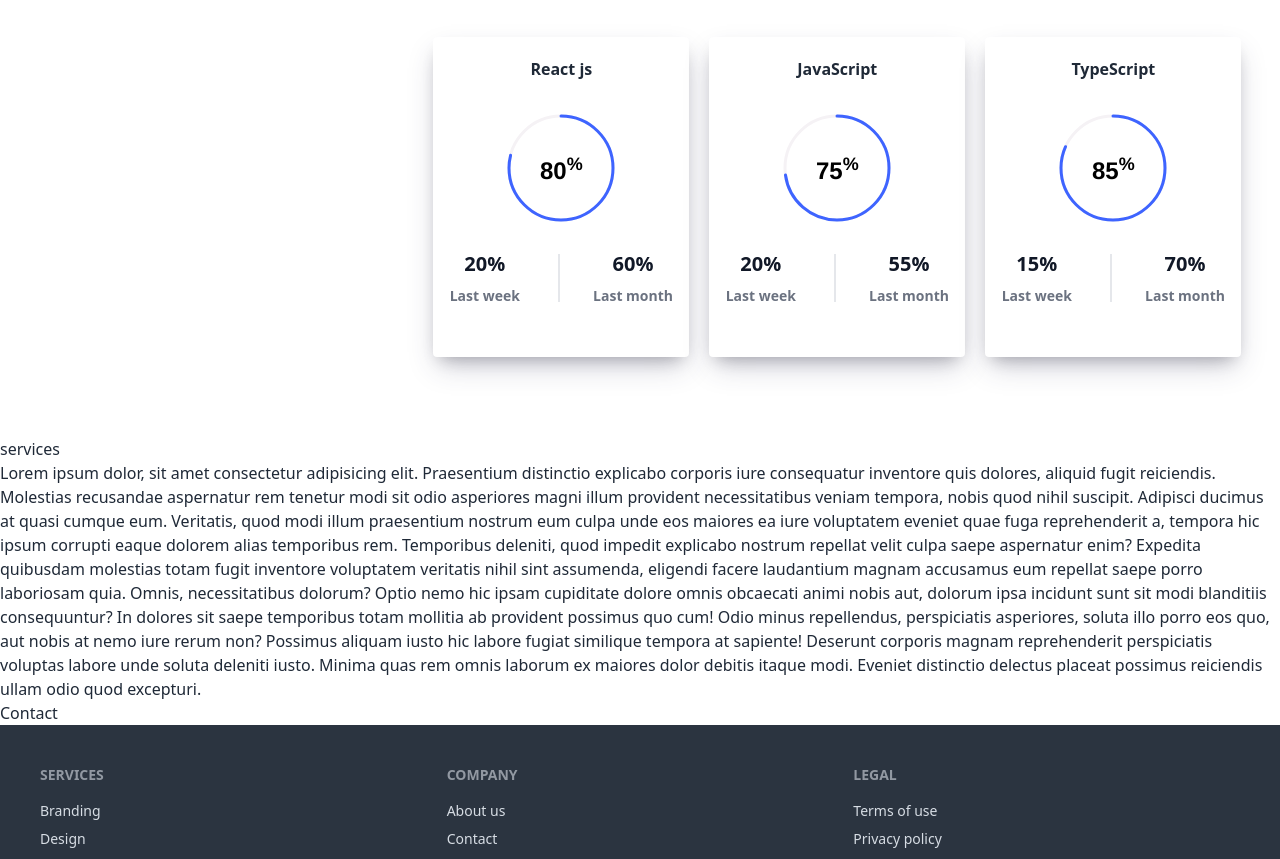
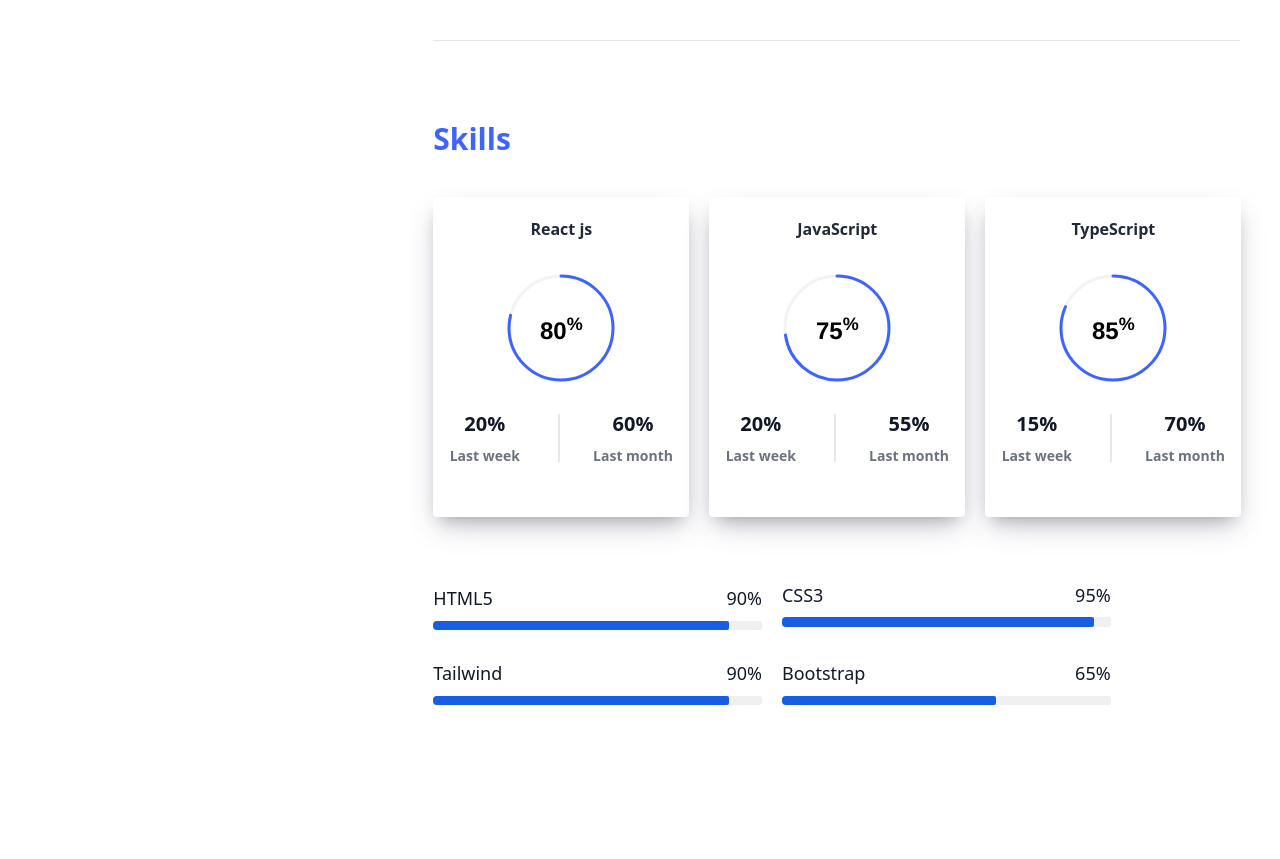
Before and after one commit to Shihabuddin9/portfolio, a React (Vite) app: page / in a window 1280 px wide. Shown: the part 1917-2776 px from the top of the page. Built offline with nearby package versions, Linux system fonts and the light colour scheme; a web font is replaced by a local one.

Commit message:
radial progress bar setup

```diff
--- a/src/component/Pages/About/About.css
+++ b/src/component/Pages/About/About.css
@@ -24,6 +24,11 @@
     transition: transform 0.3s, opacity 0.3s;
     -webkit-transition-timing-function: cubic-bezier(0.75, 0, 0.125, 1);
     transition-timing-function: cubic-bezier(0.75, 0, 0.125, 1);
+    color: white;
+}
+
+.button--nina>span:hover {
+    color: aqua;
 }
 
 .button--nina::before {
--- a/src/component/Pages/MainHome/MainHome.css
+++ b/src/component/Pages/MainHome/MainHome.css
@@ -43,10 +43,21 @@
     .left-arrow {
         left: 9.60rem;
     }
+
+    .text-5xl-custom {
+        font-size: 48px;
+    }
 }
 
 @media only screen and (max-width: 320px) {
     .left-arrow {
-        left: 9.26rem;
+        left: 8.26rem;
     }
 }
+
+@media only screen and (max-width: 340px) {
+
+    .text-5xl-custom {
+        font-size: 40px;
+    }
+}
--- a/src/component/Pages/MainHome/MainHome.jsx
+++ b/src/component/Pages/MainHome/MainHome.jsx
@@ -23,10 +23,10 @@
                 <div className='absolute top-1/3 text-center'>
                     <>
                         <h4 className='font-bold letter-space common-text-color'>HEY! I AM</h4>
-                        <h4 className='font-bold md:text-7xl text-5xl name-letter-space my-3'>Shihab Uddin</h4>
+                        <h4 className='font-bold md:text-7xl text-5xl-custom name-letter-space md:my-3 my-4'>Shihab Uddin</h4>
                         <h5 className='font-bold md:text-2xl text-xl'>I&apos;m a <span className='common-text-color'>Font-end developer</span></h5>
 
-                        <div className="relative">
+                        <div className="relative mt-3">
                             <FaSquareFull className="fas fa-square-full text-7xl rotate-45 text-center inline-block mt-5 square-text-color z-0" />
                             <FaArrowDownLong className="fas fa-arrow-down-long text-xl text-blue-500 absolute top-14 left-arrow transform -translate-x-1/2 animate-move-up-down z-10" />
                         </div>
--- a/src/component/Pages/Navbar/Navbar.jsx
+++ b/src/component/Pages/Navbar/Navbar.jsx
@@ -29,7 +29,7 @@
                         </div>
 
                         <div className={`fixed left-0 top-0 z-30 flex h-screen w-full bg-white shadow-lg transition-transform duration-500 ease-in-out ${isOpen ? 'translate-x-0' : '-translate-x-full'}`}>
-                            <ul onClick={toggleMenu} tabIndex={0} className="menu menu-sm dropdown-content mt-10 ml-5 z-[1] p-2 space-y-5">
+                            <ul onClick={toggleMenu} tabIndex={0} className="menu menu-sm dropdown-content mt-10 z-[1] p-2 space-y-5 ml-28">
                                 {links}
                             </ul>
                             <button onClick={toggleMenu} className="top-5 text-3xl absolute right-10">X</button>
--- a/src/component/Pages/Resume/Resume.jsx
+++ b/src/component/Pages/Resume/Resume.jsx
@@ -6,7 +6,7 @@
 const Resume = () => {
     useTitle('Resume')
     return (
-        <div id="resume" className=" my-20 mx-5 md:mx-0 md:grid lg:grid-cols-6 md:grid-cols-4 gap-5">
+        <div id="resume" className="xl:my-40 lg:my-36 md:my-32 my-24  mx-5 md:mx-0 md:grid lg:grid-cols-6 md:grid-cols-4 gap-5">
             {/* w-2/5 */}
             <div className=" hidden md:block xl:col-span-2 lg:col-span-1 md:col-span-1">
                 <div className="flex justify-center items-center left-0 top-32 sticky">
@@ -32,10 +32,10 @@
                 </div>
                 <hr className="md:my-10 my-7 md:mr-10" />
 
-                <div><Experience></Experience></div>
+                <div className="xl:mt-20 mt-16"><Experience></Experience></div>
                 <hr className="md:my-10 my-7 md:mr-10" />
 
-                <div><Skills></Skills></div>
+                <div className="xl:mt-20 mt-16"><Skills></Skills></div>
             </div>
         </div>
     );
--- a/src/component/Pages/Resume/Skills.css
+++ b/src/component/Pages/Resume/Skills.css
@@ -70,7 +70,46 @@
     line-height: 22px;
 }
 
-/* .circle-big .text .small {
-    font-size: 14px;
-    color: #000000;
-} */
+/* progress */
+
+.task-progress {
+    margin: 0.2rem 0;
+}
+
+.task-progress p {
+    display: flex;
+    justify-content: space-between;
+    align-items: center;
+    color: #525252;
+    font-size: 3rem;
+}
+
+span {
+    color: #525252;
+}
+
+.progress {
+    width: 100%;
+    -webkit-appearance: none;
+    appearance: none;
+    border: none;
+    border-radius: 4px;
+    height: 0.6rem;
+}
+
+.progress::-webkit-progress-bar {
+    background-color: #f0f0f0;
+}
+
+.progress::-webkit-progress-bar,
+.progress::-webkit-progress-value {
+    border-radius: 2px;
+}
+
+.progress::-moz-progress-bar {
+    border-radius: 2px;
+}
+
+.progress1::-webkit-progress-value {
+    background: #185ee2;
+}
--- a/src/component/Pages/Resume/Skills.jsx
+++ b/src/component/Pages/Resume/Skills.jsx
@@ -2,13 +2,14 @@
 
 const Skills = () => {
     return (
-        <div id="skill">
+        <div id="skill" className=''>
             <div className="">
                 <h1 className="text-3xl font-extrabold common-text-color">Skills</h1>
-                <div className='flex md:flex-none justify-center md:justify-start items-center'>
+                {/* Radial progress */}
+                <div className='md:flex md:justify-start md:items-center'>
                     <div className='md:mt-10 mt-8 md:grid lg:grid-cols-3 md:grid-cols-2 gap-5'>
 
-                        <div className='w-64 h-80 bg-base-100 shadow-custom rounded '>
+                        <div className='md:w-64 h-80 bg-base-100 shadow-custom rounded '>
                             <h3 className='text-center pt-5 font-extrabold'>React js</h3>
                             <div className="frame">
                                 <div>
@@ -36,7 +37,7 @@
                             </div>
                         </div>
 
-                        <div className='w-64 h-80 bg-base-100 shadow-custom rounded my-5 md:my-0'>
+                        <div className='md:w-64 h-80 bg-base-100 shadow-custom rounded my-5 md:my-0'>
                             <h3 className='text-center pt-5 font-extrabold'>JavaScript</h3>
                             <div className="frame">
                                 <div>
@@ -64,7 +65,7 @@
                             </div>
                         </div>
 
-                        <div className='w-64 h-80 bg-base-100 shadow-custom rounded'>
+                        <div className='md:w-64 h-80 bg-base-100 shadow-custom rounded'>
                             <h3 className='text-center pt-5 font-extrabold'>TypeScript</h3>
                             <div className="frame">
                                 <div>
@@ -93,9 +94,39 @@
                         </div>
                     </div>
                 </div>
+                {/* progress */}
+                <div className='mt-16 lg:w-4/5 md:mr-9 lg:mr-0'>
+                    <div className='md:grid grid-cols-2 gap-5 space-y-6 md:space-y-0'>
+                        <div className="task-progress">
+                            <p><span className='font-medium text-gray-900 text-lg'>HTML5</span>
+                                <span className='font-medium text-gray-900 text-lg'>90%</span>
+                            </p>
+                            <progress className="progress progress1" max="100" value="90"></progress>
+                        </div>
+                        <div className="task-progress">
+                            <p><span className='font-medium text-gray-900 text-lg'>CSS3</span>
+                                <span className='font-medium text-gray-900 text-lg'>95%</span>
+                            </p>
+                            <progress className="progress progress1" max="100" value="95"></progress>
+                        </div>
+                        <div className="task-progress">
+                            <p><span className='font-medium text-gray-900 text-lg'>Tailwind</span>
+                                <span className='font-medium text-gray-900 text-lg'>90%</span>
+                            </p>
+                            <progress className="progress progress1" max="100" value="90"></progress>
+                        </div>
+                        <div className="task-progress">
+                            <p><span className='font-medium text-gray-900 text-lg'>Bootstrap</span>
+                                <span className='font-medium text-gray-900 text-lg'>65%</span>
+                            </p>
+                            <progress className="progress progress1" max="100" value="65"></progress>
+                        </div>
+                    </div>
+                </div>
             </div>
         </div>
     );
+
 };
 
 export default Skills;
```
